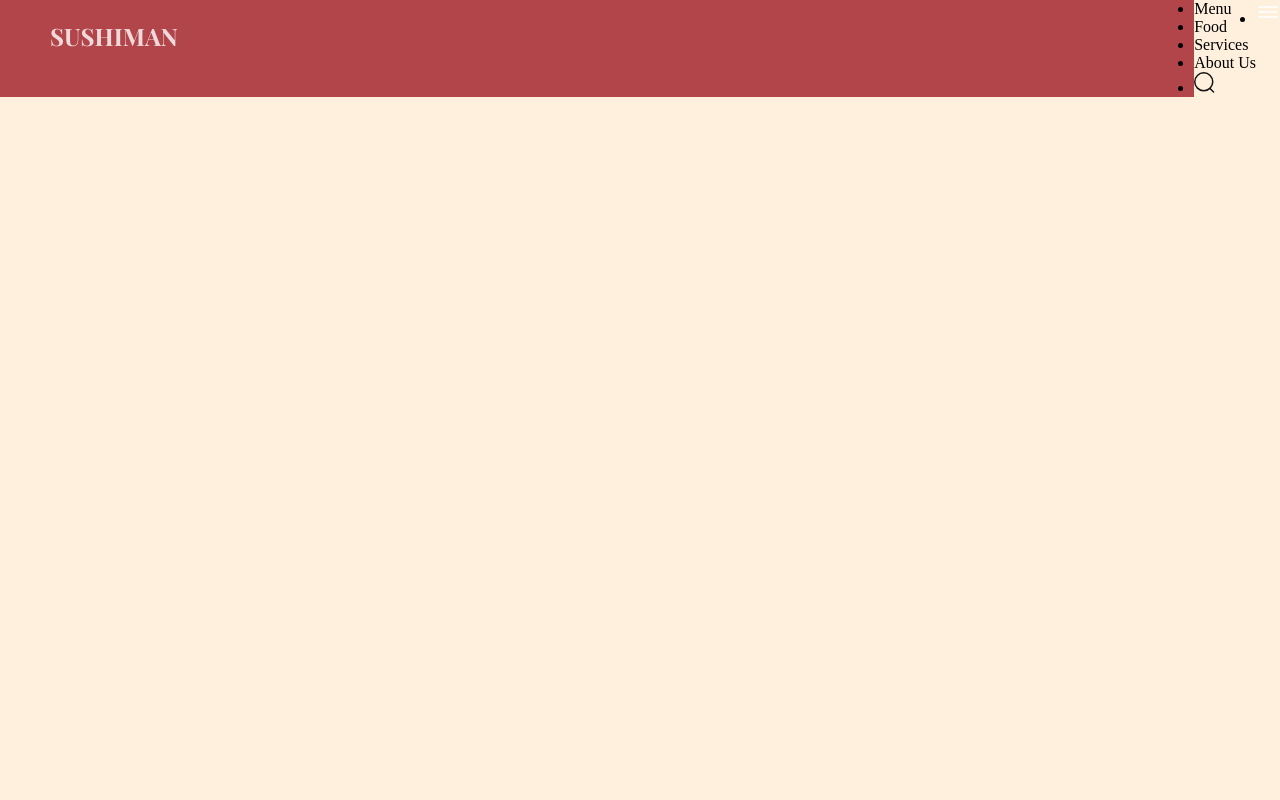
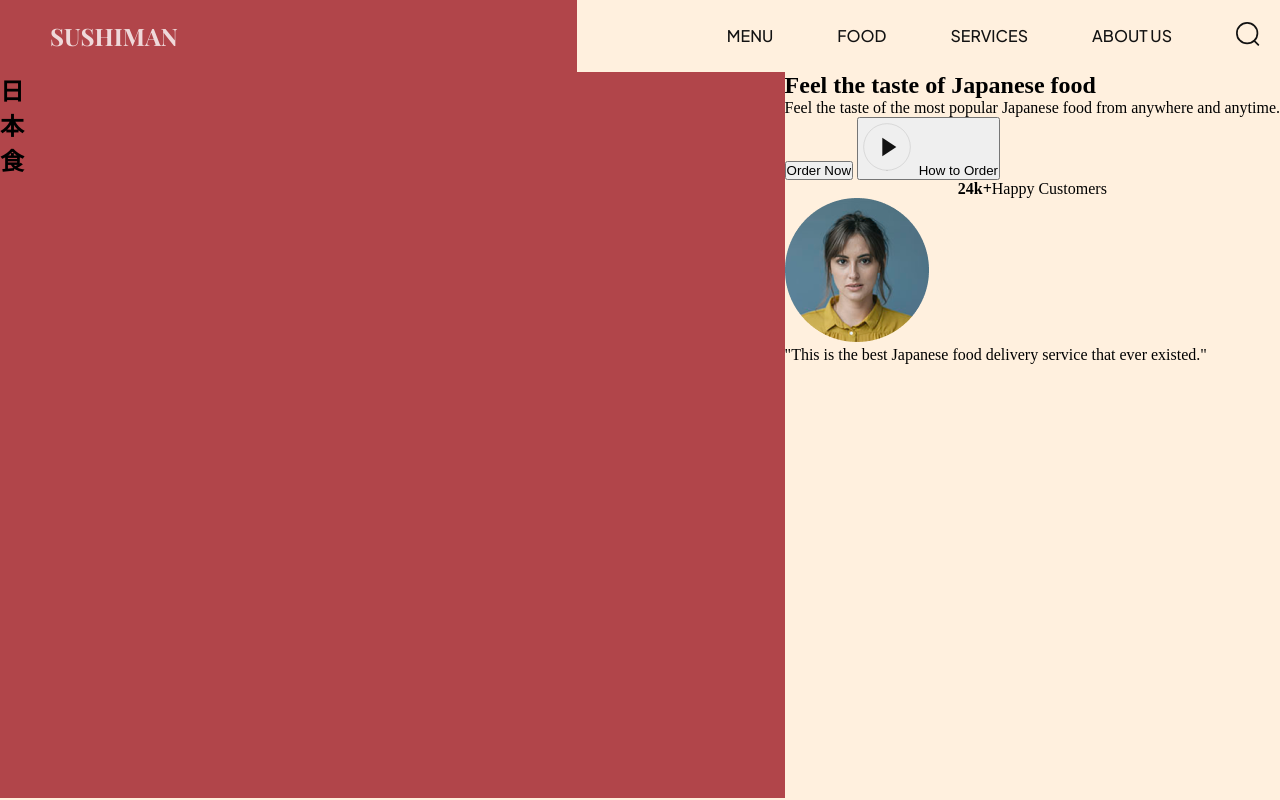
Before and after one commit to kalanaveen/modernweb, a website built with Vite: page index.html in a window 1280 px wide. Built offline with nearby package versions, Linux system fonts and the light colour scheme.

Commit message:
header complete

```diff
--- a/css/sections/header.css
+++ b/css/sections/header.css
@@ -24,3 +24,31 @@
     color: #fff;
     opacity: 0.8;
 }
+.header__menu, .header__menu-mobile{
+    padding: 20px;
+    flex: 1.236;
+    display: flex;
+    align-items: center;
+    justify-content: flex-end;
+    gap: 64px;
+    list-style: none;
+}
+.header__menu li{
+    font-weight: 500;
+    font-family: var(--plus-jakarta-sans);
+    color: var(--secondary-color);
+    font-size: 16px;
+    text-transform: uppercase;
+    line-height: 20px;
+    cursor: pointer;
+}
+.header__menu li img{
+    width: 24px;
+    height: 24px;
+    object-fit: contain;
+}
+.header__menu-mobile {
+    display: none;
+    gap: 20px;
+    position: relative;
+  }
--- /dev/null
+++ b/css/sections/hero.css
@@ -0,0 +1,27 @@
+.hero{
+    display: flex;
+    min-height: calc(100vh - 74px);
+    overflow: hidden;
+}
+.hero-image{
+    flex: 1;
+    display: flex;
+    flex-direction: column;
+    position: relative;
+    z-index: 5;
+}
+.hero-image img{
+    height: 100%;
+    width: 120%;
+    object-fit: contain;
+}
+.hero-image__overlay{
+    position: absolute;
+    inset: 0;
+    width: 100%;
+    background-color: var(--primary-color);
+    z-index: -1;
+}
+.hero-image h2{
+
+}
--- a/css/style.css
+++ b/css/style.css
@@ -3,8 +3,8 @@
 
 /* other css file imports */
 @import url("sections/header.css");
-/* @import url("sections/hero.css");
-@import url("sections/about.css");
+@import url("sections/hero.css");
+/* @import url("sections/about.css");
 @import url("sections/popular.css");
 @import url("sections/trending.css");
 @import url("sections/subscribe.css");
--- a/index.html
+++ b/index.html
@@ -42,6 +42,57 @@
       </nav>
     </header>
 
+    <!-- hero section created  -->
+    <section class="hero">
+      <!-- hero image  -->
+
+      <div class="hero-image">
+        <!-- <img src="assets/sushi-1.png" alt="sushi" data-aos="fade-up"/> -->
+        <h2 data-aos="fade-up">
+          日 <br />
+          本 <br />
+          食
+        </h2>
+        <div class="hero-image__overlay"></div>
+      </div>
+
+      <!-- hero content  -->
+      <div class="hero-content">
+        <div class="hero-content-info" data-aos="fade-left">
+          <h1>Feel the taste of Japanese food</h1>
+          <p>
+            Feel the taste of the most popular Japanese food from anywhere and
+            anytime.
+          </p>
+
+          <div class="hero-content__buttons">
+            <button class="hero-content__order-button">Order Now</button>
+            <button class="hero-content__play-button">
+              <img src="assets/play-circle.svg" alt="play" />
+              How to Order
+            </button>
+          </div>
+        </div>
+
+        <!-- hero testinomial -->
+        <div class="hero-content__testimonial" data-aos="fade-up">
+          <div class="hero-content__customer flex-center">
+            <h4>24<span>k+</span></h4>
+            <p>Happy Customers</p>
+          </div>
+
+          <!-- hero review -->
+          <div class="hero-content__review">
+            <img src="assets/user.png" alt="user" />
+            <p>
+              "This is the best Japanese food delivery service that ever
+              existed."
+            </p>
+          </div>
+        </div>
+      </div>
+    </section>
+
     <script src="js/script.js" type="module"></script>
   </body>
 </html>
```
